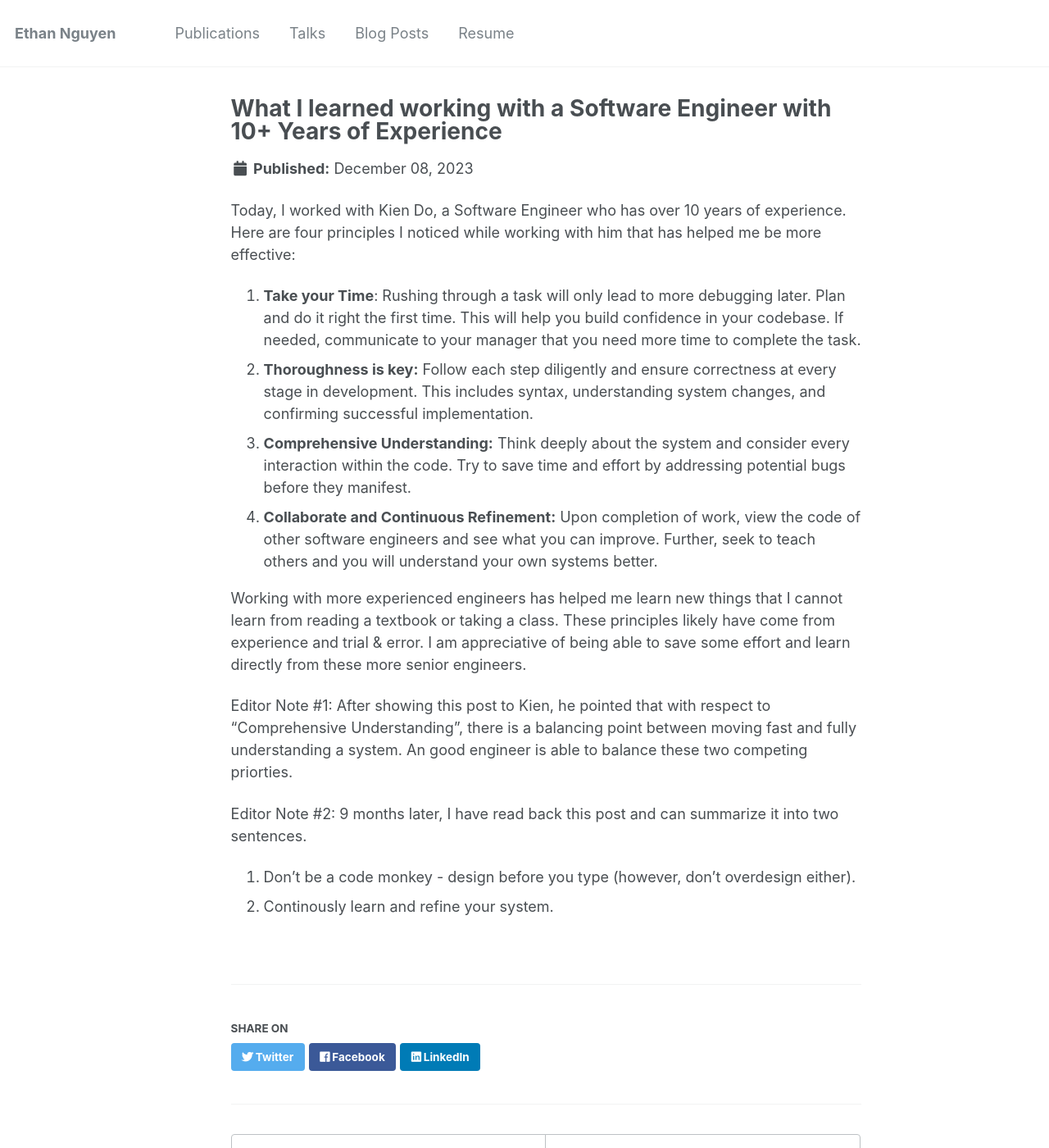
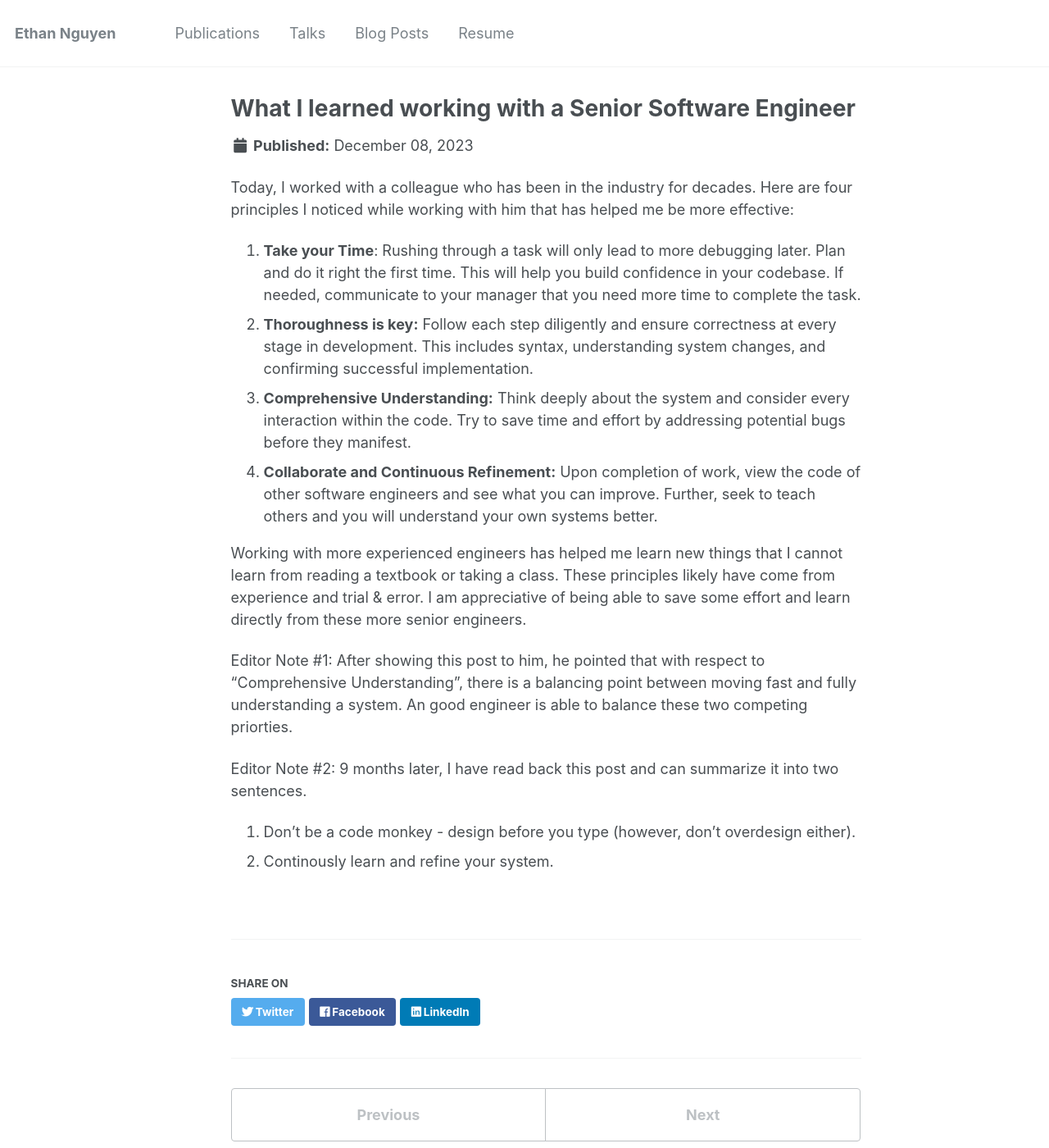
Before and after one commit to EthanHNguyen/ethanhnguyen.github.io, a Jekyll site: the page built from _posts/2023-12-08-what-i-learned.md, in a window 1280 px wide and 1400 px high. Shown: the whole window at 82% size. Built offline with Jekyll 4.4.1, drawn with Linux system fonts in a browser that asks for light colours.

Commit message:
remove names

```diff
--- a/_posts/2023-12-08-what-i-learned.md
+++ b/_posts/2023-12-08-what-i-learned.md
@@ -1,5 +1,5 @@
 ---
-title: 'What I learned working with a Software Engineer with 10+ Years of Experience'
+title: 'What I learned working with a Senior Software Engineer'
 date: 2023-12-08
 permalink: /posts/2023/12/08/what-i-learned/
 tags:
@@ -7,7 +7,7 @@
     teaser: false
 ---
 
-Today, I worked with Kien Do, a Software Engineer who has over 10 years of experience. Here are four principles I noticed while working with him that has helped me be more effective:
+Today, I worked with a colleague who has been in the industry for decades. Here are four principles I noticed while working with him that has helped me be more effective:
 
 1. **Take your Time**: Rushing through a task will only lead to more debugging later. Plan and do it right the first time. This will help you build confidence in your codebase. If needed, communicate to your manager that you need more time to complete the task.
 2. **Thoroughness is key:** Follow each step diligently and ensure correctness at every stage in development. This includes syntax, understanding system changes, and confirming successful implementation.
@@ -16,7 +16,7 @@
 
 Working with more experienced engineers has helped me learn new things that I cannot learn from reading a textbook or taking a class. These principles likely have come from experience and trial & error. I am appreciative of being able to save some effort and learn directly from these more senior engineers.
 
-Editor Note #1: After showing this post to Kien, he pointed that with respect to "Comprehensive Understanding", there is a balancing point between moving fast and fully understanding a system. An good engineer is able to balance these two competing priorties.
+Editor Note #1: After showing this post to him, he pointed that with respect to "Comprehensive Understanding", there is a balancing point between moving fast and fully understanding a system. An good engineer is able to balance these two competing priorties.
 
 Editor Note #2: 9 months later, I have read back this post and can summarize it into two sentences.
 1. Don't be a code monkey - design before you type (however, don't overdesign either).
```
